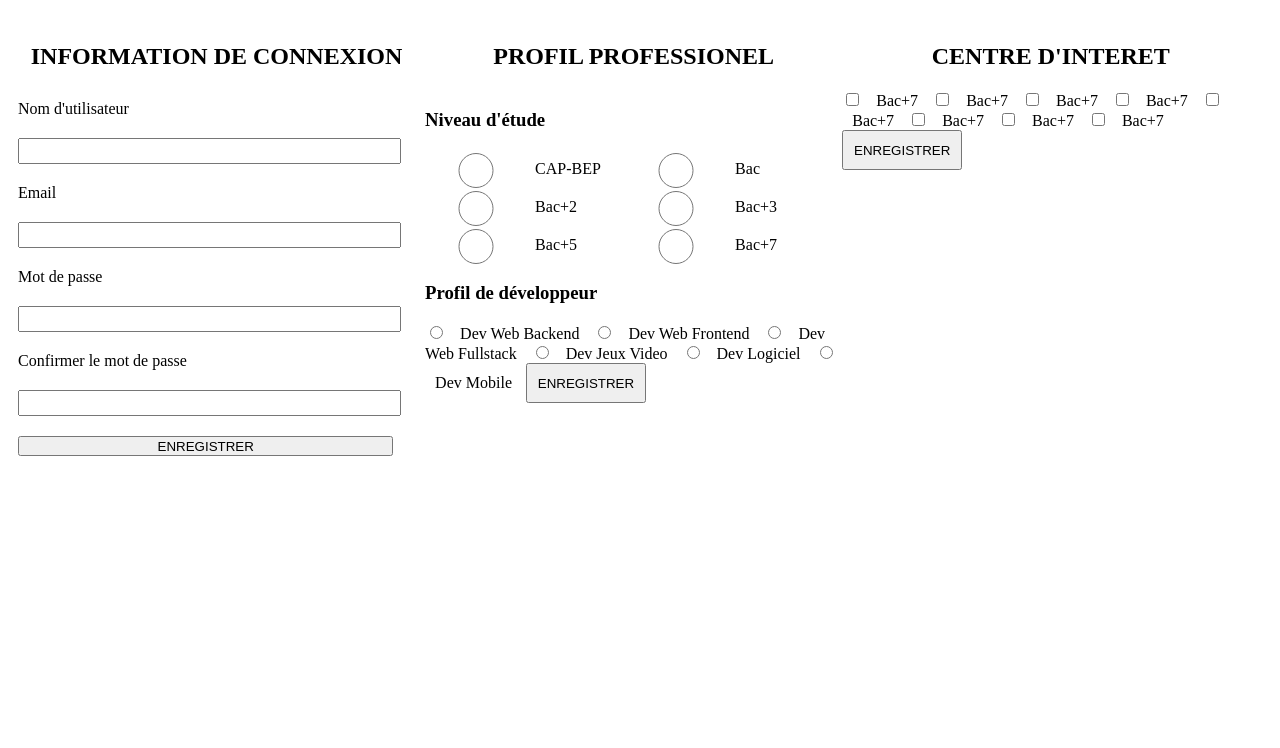
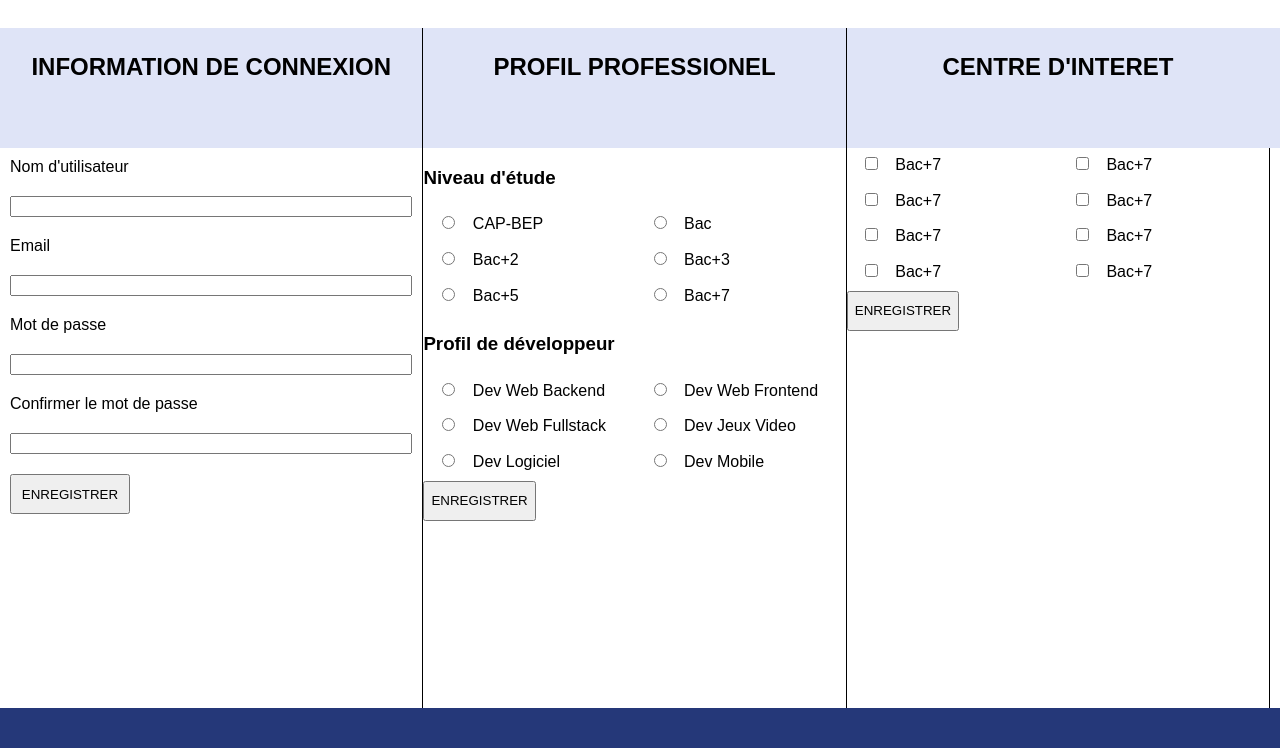
Before and after one commit to vicous6/vicous6-es03-ran-j10, a plain HTML site: page index.html in a window 1280 px wide. Shown: the part 73-821 px from the top of the page. Before the commit the page ends 800 px from the top, so only its background shows below. Drawn offline with Linux system fonts and the light colour scheme.

Commit message:
commit du matin

```diff
--- a/index.html
+++ b/index.html
@@ -11,9 +11,11 @@
                 <h1>COMPLETER VOTRE PROFIL</h1>
             </header>
                 <section id="section1">
+                    <div id="section1-box">
                     <h2>INFORMATION DE CONNEXION</h2>
                     <h2>PROFIL PROFESSIONEL</h2>
-                    <h2>CENTRE D'INTERET</h2>
+                    <h2 id="lasth2">CENTRE D'INTERET</h2>
+                    </div>
                 </section>
        <section id="section2">
                 <form id = "form1">
@@ -32,38 +34,40 @@
 
                     <h3>Niveau d'étude</h3>
                     <div id = "grid1">
-                     <input type="radio" name="etude" id="etude1"> <label for="etude1">CAP-BEP</label>
-                     <input type="radio" name="etude" id="etude2"> <label for="etude2">Bac</label>
-                     <input type="radio" name="etude" id="etude3"> <label for="etude3">Bac+2</label>
-                     <input type="radio" name="etude" id="etude4"> <label for="etude4">Bac+3</label>
-                     <input type="radio" name="etude" id="etude5"> <label for="etude5">Bac+5</label>
-                     <input type="radio" name="etude" id="etude6"> <label for="etude6">Bac+7</label>
+                    <fieldset> <input type="radio" name="etude" id="etude1"> <label for="etude1">CAP-BEP</label></fieldset>
+                    <fieldset> <input type="radio" name="etude" id="etude2"> <label for="etude2">Bac</label></fieldset>
+                    <fieldset> <input type="radio" name="etude" id="etude3"> <label for="etude3">Bac+2</label></fieldset>
+                    <fieldset> <input type="radio" name="etude" id="etude4"> <label for="etude4">Bac+3</label></fieldset>
+                    <fieldset> <input type="radio" name="etude" id="etude5"> <label for="etude5">Bac+5</label></fieldset>
+                    <fieldset> <input type="radio" name="etude" id="etude6"> <label for="etude6">Bac+7</label></fieldset>
                      </div>
 
                      <h3>Profil de développeur</h3>
-
-                     <input type="radio" name="profil" > <label>Dev Web Backend</label>
-                     <input type="radio" name="profil" > <label>Dev Web Frontend</label>
-                     <input type="radio" name="profil" > <label>Dev Web Fullstack</label>
-                     <input type="radio" name="profil" > <label>Dev Jeux Video</label>
-                     <input type="radio" name="profil" > <label>Dev Logiciel</label></label>
-                     <input type="radio" name="profil" > <label>Dev Mobile</label>
+                      <div id = "grid2">
+                   <fieldset>  <input type="radio" name="profil" > <label>Dev Web Backend</label></fieldset>
+                   <fieldset>   <input type="radio" name="profil" > <label>Dev Web Frontend</label></fieldset>
+                   <fieldset>   <input type="radio" name="profil" > <label>Dev Web Fullstack</label></fieldset>
+                   <fieldset>   <input type="radio" name="profil" > <label>Dev Jeux Video</label></fieldset>
+                   <fieldset>   <input type="radio" name="profil" > <label>Dev Logiciel</label></label></fieldset>
+                   <fieldset>   <input type="radio" name="profil" > <label>Dev Mobile</label></fieldset>
+                     </div>
                      <input class ="submit" type="submit" value="ENREGISTRER" />
                 </form>
                  <form id = "form3">
-                     <input type="checkbox" name="hobby" id="hobby1"> <label for="hobby1">Bac+7</label>
-                      <input type="checkbox" name="hobby" id="hobby2"> <label for="hobby2">Bac+7</label>
-                       <input type="checkbox" name="hobby" id="hobby3"> <label for="hobby3">Bac+7</label>
-                        <input type="checkbox" name="hobby" id="hobby4"> <label for="hobby4">Bac+7</label>
-                         <input type="checkbox" name="hobby" id="hobby5"> <label for="hobby5">Bac+7</label>
-                          <input type="checkbox" name="hobby" id="hobby6"> <label for="hobby6">Bac+7</label>
-                           <input type="checkbox" name="hobby" id="hobby7"> <label for="hobby7">Bac+7</label>
-                            <input type="checkbox" name="hobby" id="hobby8"> <label for="hobby8">Bac+7</label>
-
+                     <div id="grid3">
+                    <fieldset>  <input type="checkbox" name="hobby" id="hobby1"> <label for="hobby1">Bac+7</label></fieldset>
+                     <fieldset>  <input type="checkbox" name="hobby" id="hobby2"> <label for="hobby2">Bac+7</label></fieldset>
+                      <fieldset>  <input type="checkbox" name="hobby" id="hobby3"> <label for="hobby3">Bac+7</label></fieldset>
+                       <fieldset>  <input type="checkbox" name="hobby" id="hobby4"> <label for="hobby4">Bac+7</label></fieldset>
+                        <fieldset>  <input type="checkbox" name="hobby" id="hobby5"> <label for="hobby5">Bac+7</label></fieldset>
+                         <fieldset>  <input type="checkbox" name="hobby" id="hobby6"> <label for="hobby6">Bac+7</label></fieldset>
+                         <fieldset>   <input type="checkbox" name="hobby" id="hobby7"> <label for="hobby7">Bac+7</label></fieldset>
+                          <fieldset>   <input type="checkbox" name="hobby" id="hobby8"> <label for="hobby8">Bac+7</label></fieldset>
+                     </div>
                      <input class ="submit" type="submit" value="ENREGISTRER" />
                 </form>
             </section>
-
+      <footer></footer>
         <script src="script.js" type="application/javascript"></script>
     </body>
 </html>
--- a/style.css
+++ b/style.css
@@ -1,20 +1,32 @@
+body{
+    margin:0;
+    padding:0;
+    width:100vw;
+    height:100vh;
+    font-family: 'Work Sans', sans-serif;
+}
 header{
-    height:75px
+    height:10%
 }
-#section1 ,#section2{
+#section1>#section1-box ,#section2{
 
     display:flex;
 
 }
+#section1-box{
+    width:100%;
+    height:100%;
+
+     background-color:#dfe4f7;
+}
 #section1{
 
-    height:20%;
+    height:15%;
 
 }
 #section2{
 
-
-    height:60%;
+    height:70%;
 }
 #form1 > input,label{
 
@@ -22,10 +34,18 @@ header{
 
 }
 
-#form1 > input{
-    height:20px;
-    width:90%;
-}
+
+/*#form1 > input{*/
+/*    height:20px;*/
+/*    width:90%;*/
+/*}*/
+/*#grid1 > input{*/
+/*    height:10px;*/
+/*    width:10px;*/
+
+
+/*}*/
+
 #form1{
 
     display:flex;
@@ -38,17 +58,26 @@ header{
 }
 h2{
 
+    border-right:solid 1px;
     width:33%;
+    background-color:#dfe4f7;
 
      text-align:center;
+     margin:0;
+     padding-top:25px;
+}
+#lasth2{
+    border:0;
 }
 h1{
     text-align:center;
+    color:#253879;
 }
 
 .submit{
     height:40px;
     width:120px
+    background-color:#eafbf0;
 }
 #input1{
 
@@ -56,7 +85,31 @@ h1{
     width:120px
 }
 
-#grid1{
+#grid1, #grid2, #grid3{
     display:grid;
-    grid-template-columns: 100px 100px 100px 100px;
+    grid-template-columns: 1fr  1fr  ;
+
 }
+
+fieldset {
+    border: 0;
+}
+
+/*
+bleu : #3a61ef;
+bleu foncé : #253879;
+bleu clair : #dfe4f7;
+blanc cassé : #eafbf0;
+blanc : #ffffff;
+rouge : #d9022f;
+vert : #1e7062;
+noir : #0d0f0f;
+*/
+footer{
+    height:5%;
+    background-color:#253879;
+}
+#section2> form{
+
+    border-right:1px solid;
+}
```
